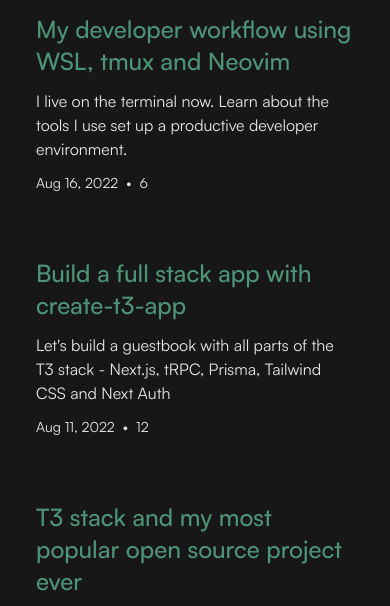
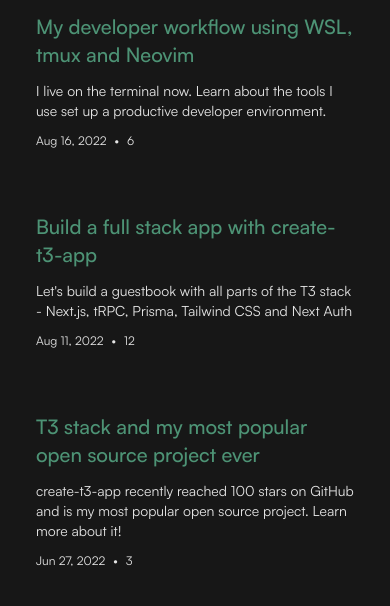
Before and after one commit to nexxeln/nexxel.dev, an Astro site: page /blog in a window 390 px wide. Shown: the part 217-823 px from the top of the page. Built offline with nearby package versions, Linux system fonts and the light colour scheme; Astro itself is replaced by a stand-in of ours; some packages are replaced by stand-ins of ours.

Commit message:
feat: make blog component responsive

```diff
--- a/src/components/Blog.astro
+++ b/src/components/Blog.astro
@@ -14,11 +14,11 @@
   href={url}
   class="flex flex-col gap-y-3 hover:no-underline p-4 mb-8 hover:bg-neutral-800 transition-colors rounded-xl"
 >
-  <h3 class="text-t-green text-2xl">{title}</h3>
+  <h3 class="text-t-green text-xl md:text-xl">{title}</h3>
 
-  <p>{description}</p>
+  <p class="text-sm md:text-base">{description}</p>
 
-  <div class="flex items-center gap-x-2 text-neutral-200 text-sm">
+  <div class="flex items-center gap-x-2 text-neutral-200 text-xs md:text-sm">
     <time datetime={date}>
       {
         new Date(date).toLocaleDateString("en-us", {
```
